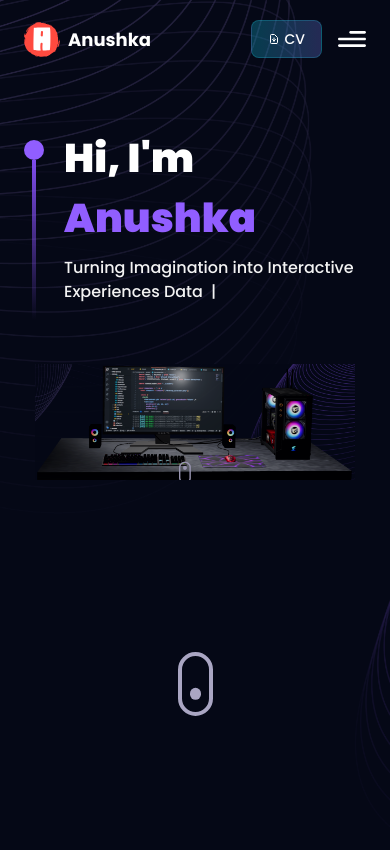
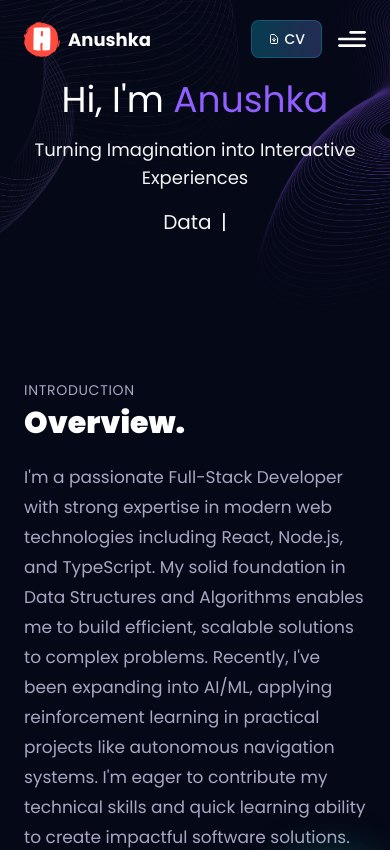
Before and after one commit to anushkakarmakar-14/Modern-3D-Portfolio, a React (Vite) app: page / in a window 390 px wide. Shown: the top 850 px of the page. Built offline with nearby package versions, Linux system fonts and the light colour scheme.

Commit message:
removed 3d elements for mobile devices

```diff
--- a/src/components/Contact.jsx
+++ b/src/components/Contact.jsx
@@ -1,4 +1,4 @@
-import React, { useRef, useState } from "react";
+import React, { useRef, useState, useEffect } from "react";
 import { motion } from "framer-motion";
 import emailjs from "@emailjs/browser";
 
@@ -14,8 +14,24 @@ const Contact = () => {
     email: "",
     message: "",
   });
+  const [loading, setLoading] = useState(false);
+  const [isMobile, setIsMobile] = useState(false);
 
-  const [loading, setLoading] = useState(false);
+  // Add mobile detection
+  useEffect(() => {
+    const mediaQuery = window.matchMedia("(max-width: 768px)");
+    setIsMobile(mediaQuery.matches);
+
+    const handleMediaQueryChange = (event) => {
+      setIsMobile(event.matches);
+    };
+
+    mediaQuery.addEventListener("change", handleMediaQueryChange);
+
+    return () => {
+      mediaQuery.removeEventListener("change", handleMediaQueryChange);
+    };
+  }, []);
 
   const handleChange = (e) => {
     const { target } = e;
@@ -66,11 +82,11 @@ const Contact = () => {
 
   return (
     <div
-      className={`xl:mt-12 flex xl:flex-row flex-col-reverse gap-10 overflow-hidden`}
+      className={`xl:mt-12 flex ${isMobile ? 'flex-col' : 'xl:flex-row flex-col-reverse'} gap-10 overflow-hidden`}
     >
       <motion.div
         variants={slideIn("left", "tween", 0.2, 1)}
-        className='flex-[0.75] bg-black-100 p-8 rounded-2xl'
+        className={`${isMobile ? 'w-full' : 'flex-[0.75]'} bg-black-100 p-8 rounded-2xl`}
       >
         <p className={styles.sectionSubText}>Get in touch</p>
         <h3 className={styles.sectionHeadText}>Contact.</h3>
@@ -123,12 +139,15 @@ const Contact = () => {
         </form>
       </motion.div>
 
+      {/* Earth Container - Only show on desktop */}
+      {!isMobile && (
         <motion.div
           variants={slideIn("right", "tween", 0.2, 1)}
           className='xl:flex-1 xl:h-auto md:h-[550px] h-[350px]'
         >
           <EarthCanvas />
         </motion.div>
+      )}
     </div>
   );
 };
--- a/src/components/Hero.jsx
+++ b/src/components/Hero.jsx
@@ -8,6 +8,7 @@ const Hero = () => {
   const [currentRole, setCurrentRole] = useState("");
   const [isDeleting, setIsDeleting] = useState(false);
   const [typingSpeed, setTypingSpeed] = useState(150);
+  const [isMobile, setIsMobile] = useState(false);
 
   const roles = [
     "Full-Stack Developer",
@@ -17,35 +18,45 @@ const Hero = () => {
     "Creative Problem Solver"
   ];
 
+  useEffect(() => {
+    const mediaQuery = window.matchMedia("(max-width: 768px)");
+    setIsMobile(mediaQuery.matches);
+
+    const handleMediaQueryChange = (event) => {
+      setIsMobile(event.matches);
+    };
+
+    mediaQuery.addEventListener("change", handleMediaQueryChange);
+
+    return () => {
+      mediaQuery.removeEventListener("change", handleMediaQueryChange);
+    };
+  }, []);
 
   useEffect(() => {
     let timer;
     const currentRoleText = roles[roleIndex];
 
     if (!isDeleting) {
-      // Typing logic
       if (currentRole.length < currentRoleText.length) {
         timer = setTimeout(() => {
           setCurrentRole(currentRoleText.substring(0, currentRole.length + 1));
         }, typingSpeed);
       } else {
-        // Switch to deleting after a pause
         timer = setTimeout(() => {
           setIsDeleting(true);
-          setTypingSpeed(50); // Faster when deleting
+          setTypingSpeed(50);
         }, 2000);
       }
     } else {
-      // Deleting logic
       if (currentRole.length > 0) {
         timer = setTimeout(() => {
           setCurrentRole(currentRole.substring(0, currentRole.length - 1));
         }, typingSpeed);
       } else {
-        // Switch to next role after deleting
         setIsDeleting(false);
         setRoleIndex((roleIndex + 1) % roles.length);
-        setTypingSpeed(150); // Reset to normal typing speed
+        setTypingSpeed(150);
       }
     }
 
@@ -53,22 +64,24 @@ const Hero = () => {
   }, [currentRole, isDeleting, roleIndex]);
 
   return (
-    <section className={`relative w-full h-screen mx-auto`}>
-      <div
-        className={`absolute inset-0 top-[120px]  max-w-7xl mx-auto ${styles.paddingX} flex flex-row items-start gap-5`}
-      >
+    <section className={`relative w-full ${isMobile ? 'py-20' : 'h-screen'} mx-auto`}>
+      {/* Main Content - No absolute positioning on mobile */}
+      <div className={`max-w-7xl mx-auto ${styles.paddingX} ${isMobile ? 'flex flex-col items-center text-center' : 'flex flex-row items-start gap-5'}`}>
+        {!isMobile && (
           <div className='flex flex-col justify-center items-center mt-5'>
             <div className='w-5 h-5 rounded-full bg-[#915EFF]' />
             <div className='w-1 sm:h-80 h-40 violet-gradient' />
           </div>
+        )}
 
-        <div>
-          <h1 className={`${styles.heroHeadText} text-white`}>
+        <div className={isMobile ? 'w-full' : ''}>
+          <h1 className={`${isMobile ? 'text-4xl mb-4' : styles.heroHeadText} text-white`}>
             Hi, I'm <span className='text-[#915EFF]'>Anushka</span>
           </h1>
-          <p className={`${styles.heroSubText} mt-2 text-white-100`}>
-            Turning Imagination into Interactive Experiences <br className='sm:block hidden' />
-            <span className="min-h-[60px] inline-block">
+          <p className={`${isMobile ? 'text-lg' : `${styles.heroSubText}`} text-white-100`}>
+            Turning Imagination into Interactive Experiences
+            {!isMobile && <br className='sm:block hidden' />}
+            <span className={`${isMobile ? 'block mt-4 text-xl' : 'min-h-[60px] block mt-2'}`}>
               {currentRole}
               <motion.span
                 animate={{ opacity: [0, 1, 0] }}
@@ -82,8 +95,15 @@ const Hero = () => {
         </div>
       </div>
 
+      {/* Only show computer on desktop */}
+      {!isMobile && (
+        <div className="absolute inset-0 -z-10">
           <ComputersCanvas />
+        </div>
+      )}
 
+      {/* Scroll indicator - only show if there's space */}
+      {!isMobile && (
         <div className='absolute xs:bottom-10 bottom-32 w-full flex justify-center items-center'>
           <a href='#about'>
             <div className='w-[35px] h-[64px] rounded-3xl border-4 border-secondary flex justify-center items-start p-2'>
@@ -101,6 +121,7 @@ const Hero = () => {
             </div>
           </a>
         </div>
+      )}
     </section>
   );
 };
--- a/src/components/canvas/Computers.jsx
+++ b/src/components/canvas/Computers.jsx
@@ -28,24 +28,12 @@ const Computers = ({ isMobile }) => {
   );
 };
 
-// Static computer component for mobile - USING IMAGE
-const ComputersStatic = () => {
-  return (
-    <div className="w-full h-full flex items-center justify-center">
-      <img
-        src="/images/hero-computer-static.png"
-        alt="Computer"
-        className="w-80 h-64 object-contain opacity-90"
-      />
-    </div>
-  );
-};
-
 const ComputersCanvas = () => {
   const [isMobile, setIsMobile] = useState(false);
 
   useEffect(() => {
-    const mediaQuery = window.matchMedia("(max-width: 500px)");
+    // Changed to 768px for better tablet support
+    const mediaQuery = window.matchMedia("(max-width: 768px)");
     setIsMobile(mediaQuery.matches);
 
     const handleMediaQueryChange = (event) => {
@@ -59,9 +47,9 @@ const ComputersCanvas = () => {
     };
   }, []);
 
-  // Show static image on mobile, 3D computer on desktop
+  // Completely remove computer component on mobile
   if (isMobile) {
-    return <ComputersStatic />;
+    return null;
   }
 
   return (
--- a/src/components/canvas/Earth.jsx
+++ b/src/components/canvas/Earth.jsx
@@ -12,25 +12,12 @@ const Earth = () => {
   );
 };
 
-// Static Earth component for mobile
-const EarthStatic = () => {
-  return (
-    <div className="w-full h-full flex items-center justify-center">
-      <img
-        src="/images/earth-static.png"
-        alt="Earth"
-        className="w-64 h-64 object-contain opacity-90"
-      />
-    </div>
-  );
-};
-
 const EarthCanvas = () => {
   const [isMobile, setIsMobile] = useState(false);
 
   useEffect(() => {
     // Check if mobile
-    const mediaQuery = window.matchMedia("(max-width: 500px)");
+    const mediaQuery = window.matchMedia("(max-width: 768px)");
     setIsMobile(mediaQuery.matches);
 
     const handleMediaQueryChange = (event) => {
@@ -44,9 +31,9 @@ const EarthCanvas = () => {
     };
   }, []);
 
-  // Show static image on mobile, 3D Earth on desktop
+  // Completely remove Earth component on mobile
   if (isMobile) {
-    return <EarthStatic />;
+    return null;
   }
 
   return (
```
Lines whose indentation alone changed are shown as unchanged.
